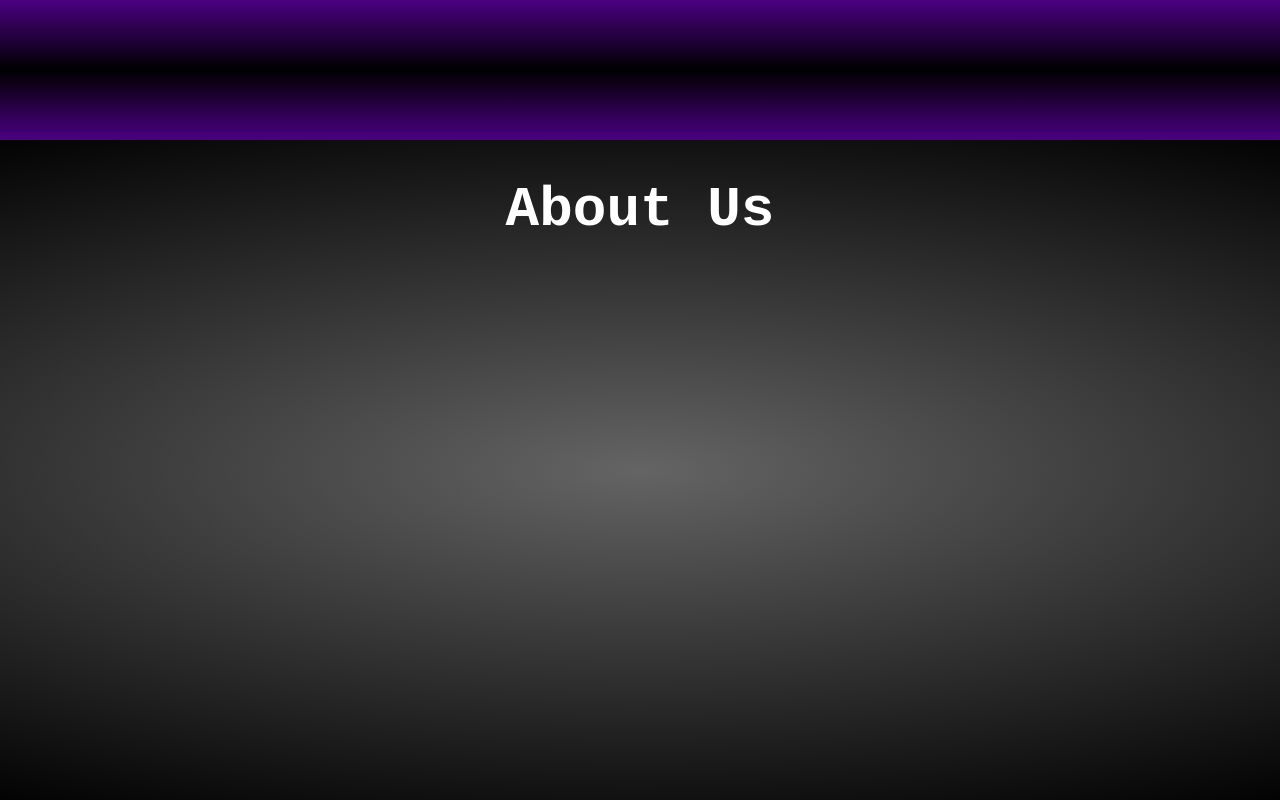
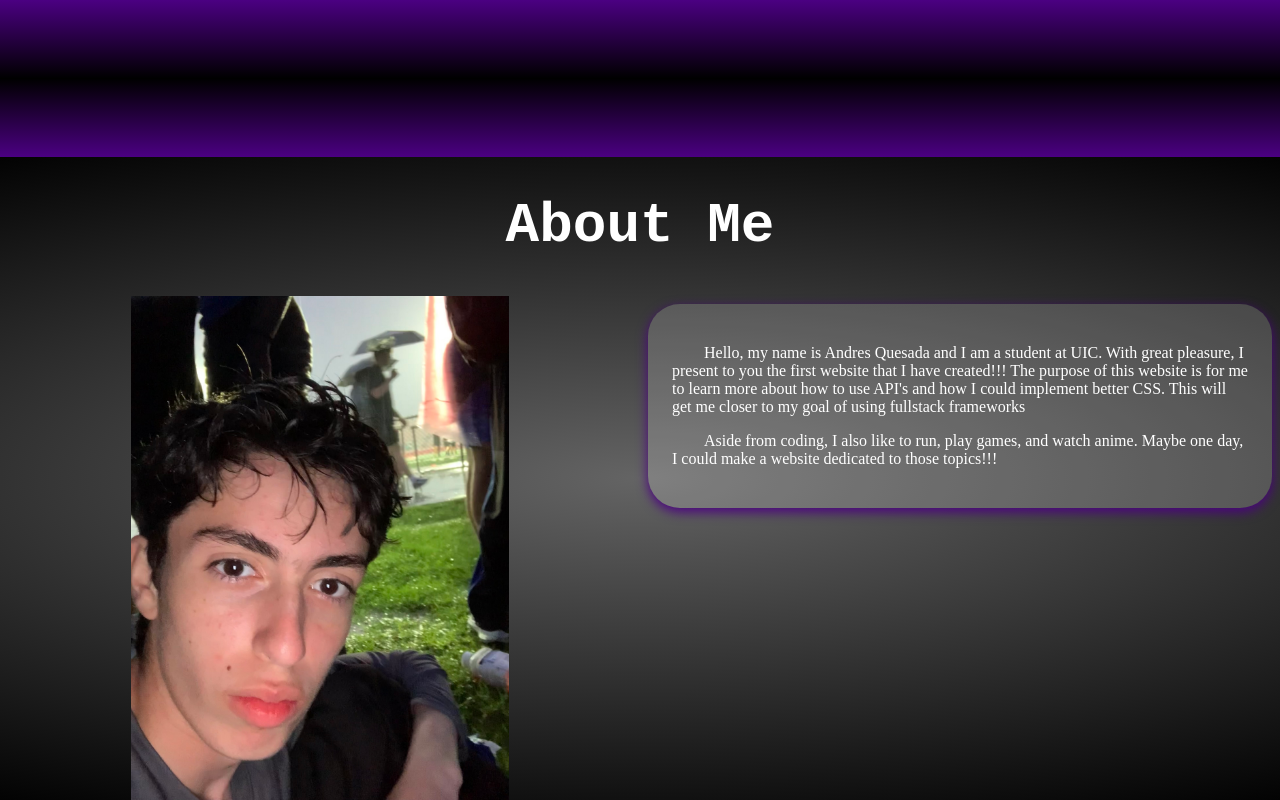
Before and after one commit to AndresDoesCode/My-website, a React (Vite) app in the folder my-react-app/: page /AboutUs in a window 1280 px wide. Built offline with nearby package versions, Linux system fonts and the light colour scheme.

Commit message:
Basically finnished about us
kjkb

```diff
--- a/my-react-app/src/AboutUs.css
+++ b/my-react-app/src/AboutUs.css
@@ -16,3 +16,42 @@
     font-weight: bold;
     font-family: 'Courier New', monospace;
 }
+
+.bothContainers{
+    display: flex;
+    flex-direction: row;
+}
+
+.leftSideContainer{
+    display: flex;
+    justify-content: center;
+    width: 50%;
+    height: 100%;
+    color: white;
+}
+
+.rightSideContainer{
+    width: 50%;
+    color: white;
+}
+
+.img2 {
+    width: 100%;          /* scales by width */
+    height:auto;        /* keeps aspect ratio */
+    max-height: 63vh;    /* stops shrinking once it hits 90% of the viewport height */
+    object-fit: contain; /* ensures the image fits without cropping */
+}
+
+.capsule2{
+    background: rgba(255, 255, 255, 0.175); /* clean base */
+    border-radius: 2rem; /* capsule shape */
+    padding: 1.5rem;
+    margin: 0.5rem;
+    box-shadow: 0 4px 12px indigo; /* soft black shadow */
+    transition: transform 0.2s ease, box-shadow 0.2s ease;
+    color: rgb(255, 255, 255);
+}
+
+.indented {
+  text-indent: 2em; /* or 20px, 3ch, etc */
+}
--- a/my-react-app/src/AboutUs.jsx
+++ b/my-react-app/src/AboutUs.jsx
@@ -1,12 +1,34 @@
 import { Outlet } from "react-router-dom";
 import "./AboutUs.css";
+import Me from './assets/Me.jpeg';
 
 function AboutUs(){
     return (
         <>
         <div className="container2">
             <div className="title2">
-                <h1 className="AboutUsFont">About Us</h1>
+                <h1 className="AboutUsFont">About Me</h1>
+            </div>
+            <div className="bothContainers">
+                <div className="leftSideContainer">
+                    <img className="img2" src={Me}/>
+                </div>
+                <div className="rightSideContainer">
+                    <div className="capsule2">
+                        <p className="indented">
+                            Hello, my name is Andres Quesada and I am a student at UIC. With great pleasure, I present to
+                            you the first website that I have created!!!
+
+                            The purpose of this website is for me to learn more about how to use API's and how I could implement
+                            better CSS. This will get me closer to my goal of using fullstack frameworks
+                        </p>
+                        <p></p>
+                        <p className="indented">
+                            Aside from coding, I also like to run, play games, and watch anime. Maybe one day, I could make a
+                            website dedicated to those topics!!!
+                        </p>
+                    </div>
+                </div>
             </div>
         </div>
         </>
--- a/my-react-app/src/Layout.css
+++ b/my-react-app/src/Layout.css
@@ -7,7 +7,8 @@
 .top{
     background-image: linear-gradient(to bottom, indigo, black, indigo);
     padding: 0.25em;
-    flex: .2;
+    height: 20%;
+    min-height: 7em;
     display: flex;
     flex-direction: row;
     justify-content: center;
```
